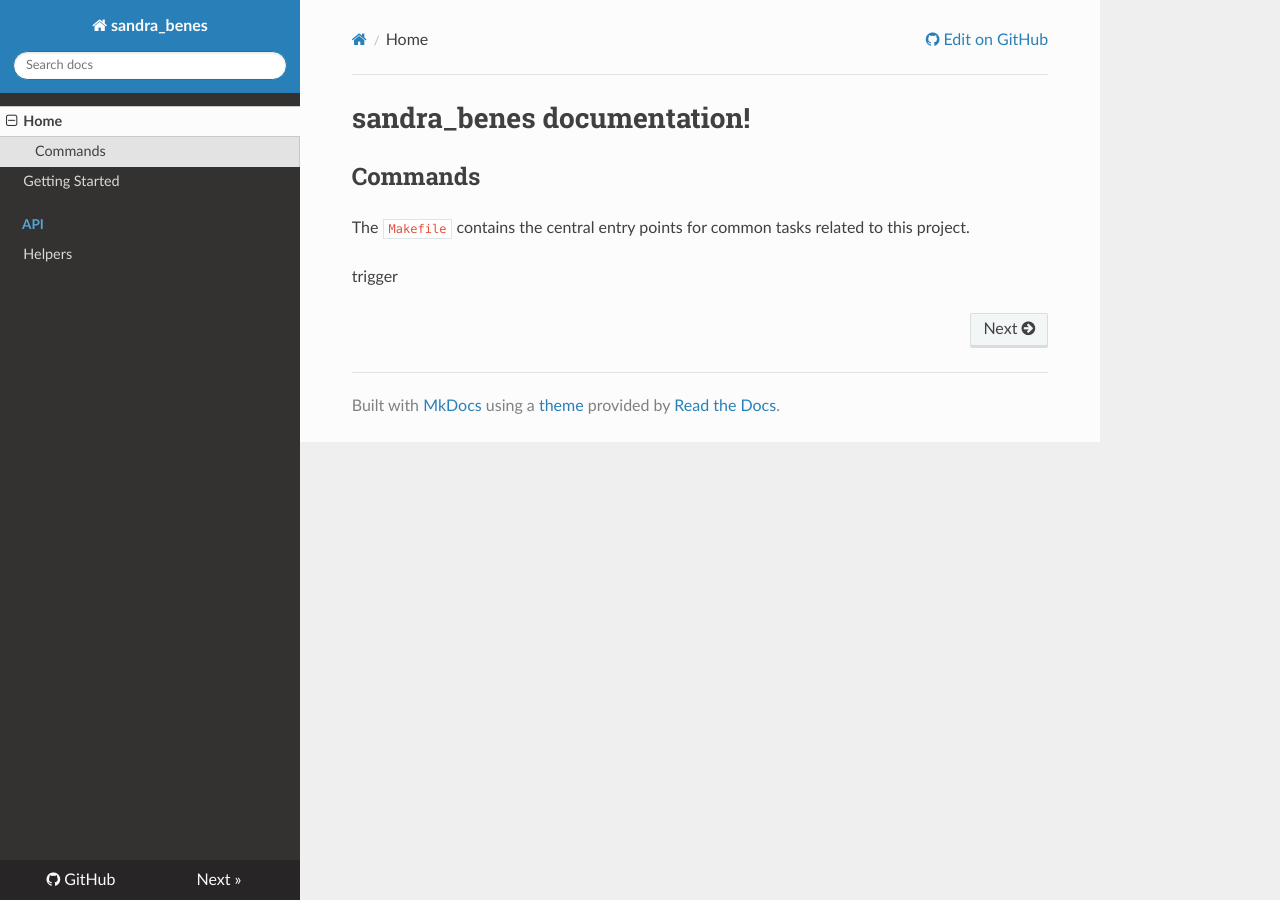
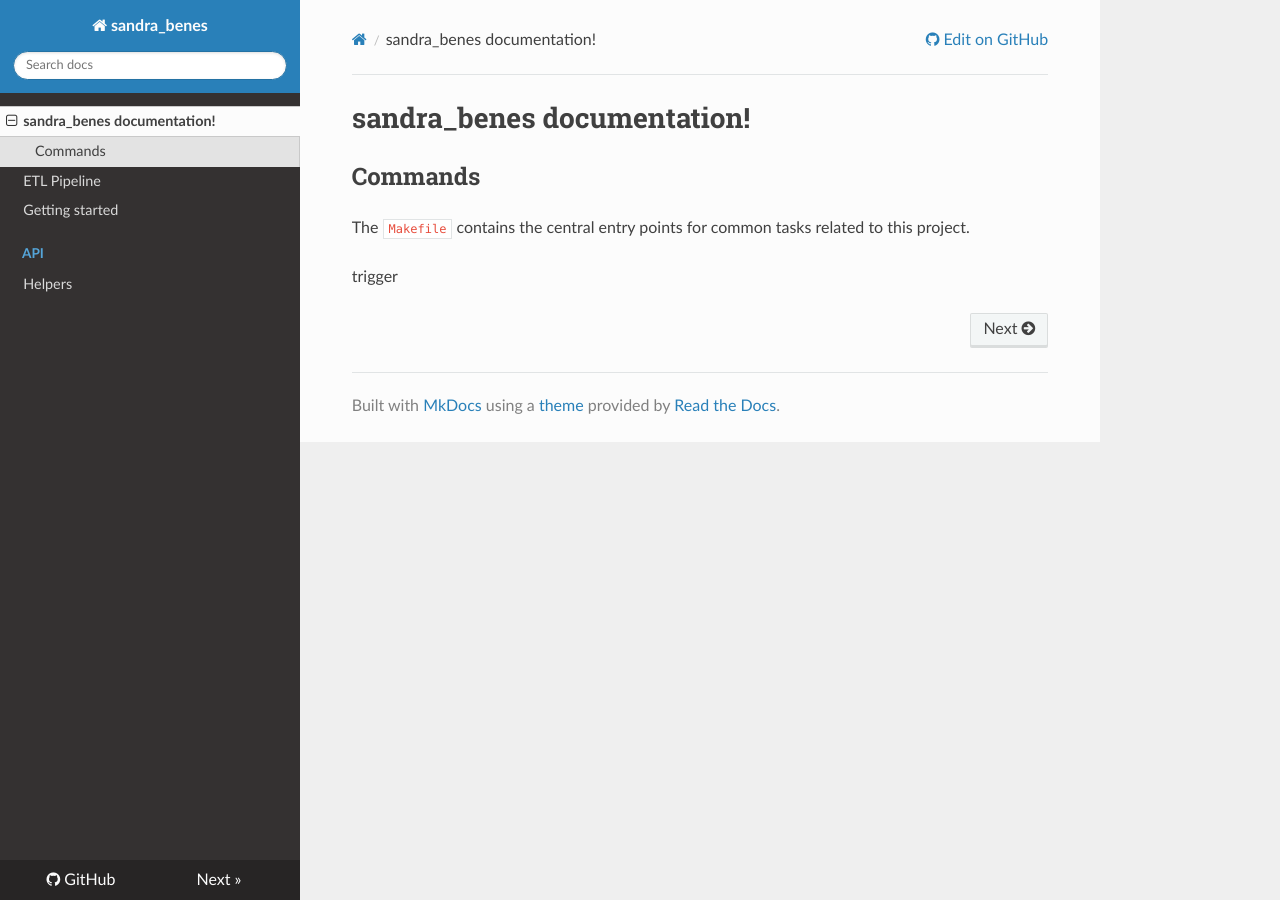
Before and after one commit to joejcollins/sandra-benes, an MkDocs documentation site: the page built from docs/index.md, in a window 1280 px wide. Built offline with MkDocs 1.6.1, drawn with Linux system fonts in a browser that asks for light colours; nearby versions of some CDN libraries; some of the changed lines change nothing that is shown.

Commit message:
feat: Default pages

```diff
--- a/mkdocs.yml
+++ b/mkdocs.yml
@@ -1,19 +1,14 @@
 site_name: sandra_benes
 repo_url: https://github.com/joejcollins/sandra-benes
 site_author: Joe J Collins
+use_directory_urls: false
 theme:
   name: readthedocs
-
-nav:
-  - Home: index.md
-  - Getting Started: getting_started.md
-  - API:
-    - Helpers: api/helpers.md
 
 plugins:
   - search
   - mermaid2:
-      javascript: https://unpkg.com/mermaid/dist/mermaid.min.js
+      javascript: https://unpkg.com/mermaid@10.9.0/dist/mermaid.min.js
       arguments:
         startOnLoad: true
   - mkdocstrings:
```
